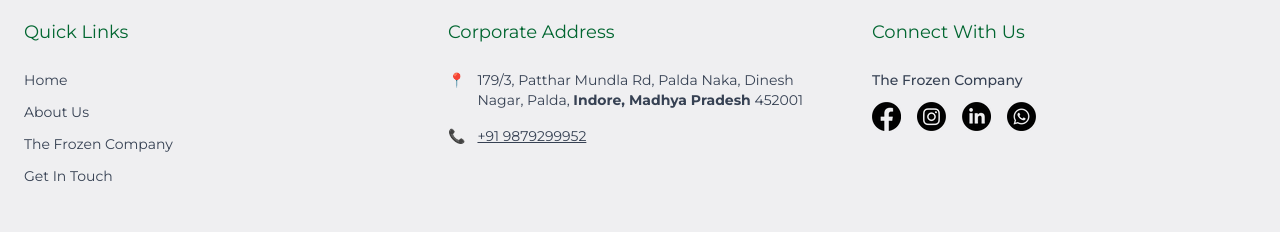
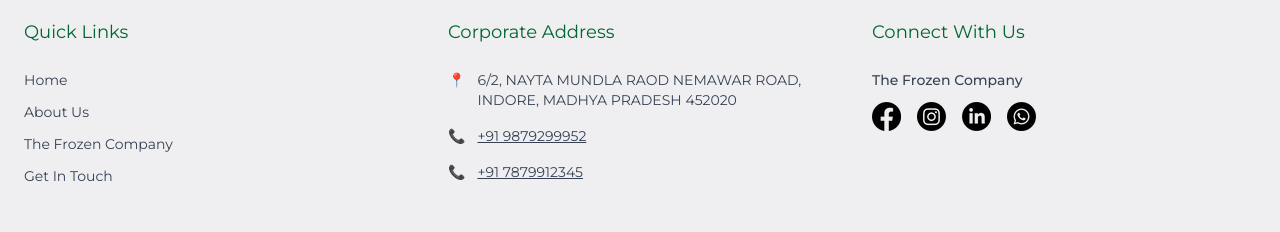
Before and after one commit to aashishngts/pal-frozen, a React (Vite) app: page / in a window 1280 px wide. Shown: the part 2460-2692 px from the top of the page. Built offline with nearby package versions, Linux system fonts and the light colour scheme.

Commit message:
updated new contact and address

```diff
--- a/src/components/Footer.jsx
+++ b/src/components/Footer.jsx
@@ -68,8 +68,8 @@ export default function Footer() {
             <p className="flex gap-3 items-start">
               <span>📍</span>
               <span>
-                179/3, Patthar Mundla Rd, Palda Naka, Dinesh Nagar, Palda,{" "}
-                <b>Indore, Madhya Pradesh</b> 452001
+                6/2, NAYTA MUNDLA RAOD NEMAWAR ROAD,{" "}
+                <span>INDORE, MADHYA PRADESH</span> 452020
               </span>
             </p>
 
@@ -80,6 +80,15 @@ export default function Footer() {
                 className="underline hover:text-green-800"
               >
                 +91 9879299952
+              </a>
+            </p>
+            <p className="flex gap-3">
+              <span>📞</span>
+              <a
+                href="tel:+919879299952"
+                className="underline hover:text-green-800"
+              >
+                +91 7879912345
               </a>
             </p>
           </div>
--- a/src/components/about/ContactInfo.jsx
+++ b/src/components/about/ContactInfo.jsx
@@ -27,8 +27,7 @@ export default function ContactInfo() {
         <div>
           <h4 className="font-medium mb-4">Office Address</h4>
           <p>
-            179/3, Patthar Mundla Rd, Palda Naka, Dinesh Nagar, Palda, Indore,
-            Madhya Pradesh 452001, India
+            6/2, NAYTA MUNDLA RAOD NEMAWAR ROAD, INDORE, MADHYA PRADESH - 452020
           </p>
         </div>
 
@@ -36,6 +35,7 @@ export default function ContactInfo() {
         <div>
           <h4 className="font-medium mb-4">Contact</h4>
           <p>+91 9879299952</p>
+          <p>+91 7879912345</p>
         </div>
 
         {/* HOURS */}
--- a/src/pages/GetInTouch2.jsx
+++ b/src/pages/GetInTouch2.jsx
@@ -31,17 +31,17 @@ export default function GetInTouch2() {
                 <span className="font-medium">Director:</span> Roshan Vidhani
               </p>
               <p>
-                <span className="font-medium">Phone:</span> +91 98792 99952
+                <span className="font-medium">Phone:</span> +91 9879299952
+              </p>
+              <p>
+                <span className="font-medium">Phone:</span> +91 7879912345
               </p>
 
               <p>
                 <span className="font-medium">Office Address:</span>
                 <br />
-                179/3, Patthar Mundla Rd,
-                <br />
-                Palda Naka, Dinesh Nagar,
-                <br />
-                Palda, Indore, Madhya Pradesh – 452001
+                6/2, NAYTA MUNDLA RAOD NEMAWAR ROAD,
+                <br /> INDORE, MADHYA PRADESH – 452020
               </p>
 
               <p>
```
